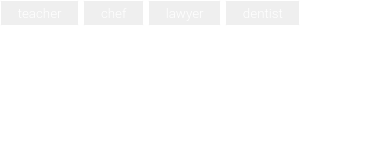
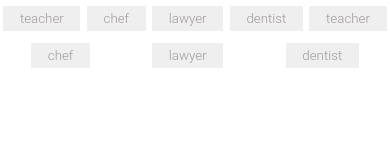
Before and after one commit to Halo8424/HW-API_Dynamic_webPage, a plain HTML site: page index.html in a window 390 px wide. Drawn offline with nearby package versions, Linux system fonts and the light colour scheme.

Commit message:
flexbox styles applied to .button_container

```diff
--- a/app.js
+++ b/app.js
@@ -2,7 +2,7 @@ $(document).ready(function () {
   // Functions
 
   // buttons Array
-  const starterBtn = ["teacher", "chef", "lawyer", "dentist"];
+  const starterBtn = ["teacher", "chef", "lawyer", "dentist","teacher", "chef", "lawyer", "dentist"];
   //console.log(starterBtn);
   // loop over create btns and display to page
   for (let i = 0; i < starterBtn.length; i++) {
--- a/styles.css
+++ b/styles.css
@@ -1,3 +1,8 @@
+.button_container{
+   display: flex;
+   justify-content: space-around;
+   flex-wrap: wrap;
+}
 .professionBtn {
   display: inline-block;
   padding: 0.353em 1.25em;
@@ -8,7 +13,7 @@
   text-decoration: none;
   font-family: "Roboto", sans-serif;
   font-weight: 300;
-  color: #ffffff;
+  color: #a09898;
   text-align: center;
   transition: all 0.2s;
 }
@@ -17,3 +22,10 @@
   color: #000000;
   background-color: #ffffff;
 }
+
+@media all and (max-width:30em){
+    .professionBtn{
+        display: inline-block;
+        margin:0.4em auto;
+    }
+}
```
